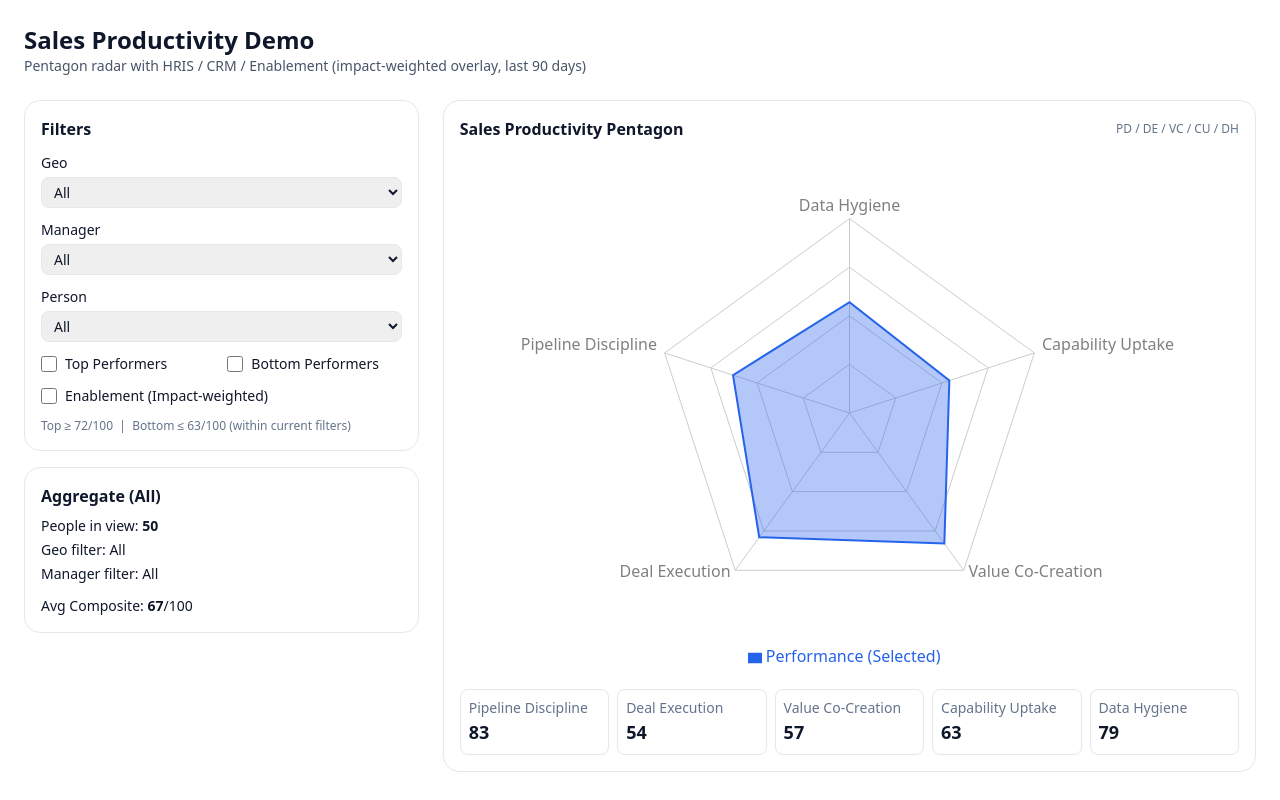
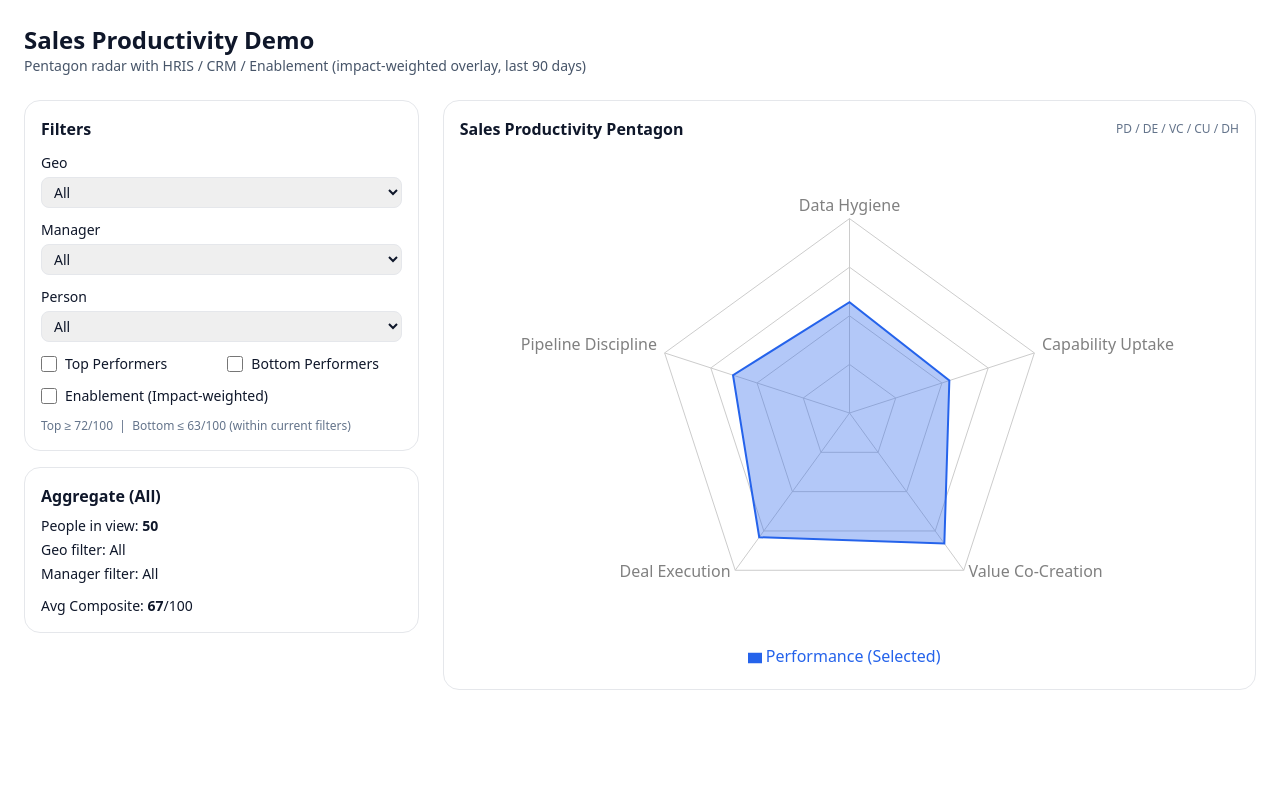
Before and after one commit to ashishvarghese242/sales-productivity-demo, a React (Vite) app: page / in a window 1280 px wide. Built offline with nearby package versions, Linux system fonts and the light colour scheme.

Commit message:
Update App.jsx

```diff
--- a/src/App.jsx
+++ b/src/App.jsx
@@ -9,7 +9,7 @@ const LEVERS = [
   'Data Hygiene',
 ]
 
-// Tune this to make the purple overlay more/less prominent
+// Keep as-is (you can tune later if you want the purple to pop more/less)
 const LRS_OVERLAY_MULTIPLIER = 1.8
 
 // ------------------------------ Data hooks ------------------------------
@@ -40,13 +40,13 @@ function computeScores(personId, crmRow, lrsRow) {
   if (crmRow) {
     // PIPELINE DISCIPLINE
     const coverageScore = Math.min(100, (crmRow.pipeline_coverage / 3.5) * 100) // 3.5x target
-    const stalledScore = (1 - crmRow.stalled_ratio) * 100 // lower stalled is better
-    const newOppsScore = Math.min(100, (crmRow.new_opps_last_30 / 6) * 100) // 6/mo is strong
+    const stalledScore = (1 - crmRow.stalled_ratio) * 100
+    const newOppsScore = Math.min(100, (crmRow.new_opps_last_30 / 6) * 100)
     pd = clamp(0.4 * coverageScore + 0.3 * stalledScore + 0.3 * newOppsScore)
 
     // DEAL EXECUTION
     const winScore = crmRow.win_rate * 100
-    const cycleScore = Math.max(0, 100 - (crmRow.avg_cycle_days - 30) * 2) // 30 days ideal
+    const cycleScore = Math.max(0, 100 - (crmRow.avg_cycle_days - 30) * 2)
     const meddpiccScore =
       (crmRow.meddpicc.metrics_pct +
         crmRow.meddpicc.econ_buyer_pct +
@@ -74,10 +74,10 @@ function computeScores(personId, crmRow, lrsRow) {
     dh = clamp((ns + nm + sd + fc + cd) / 5)
   }
 
-  // CAPABILITY UPTAKE (from legacy LRS aggregates)
+  // CAPABILITY UPTAKE (legacy LRS aggregates)
   if (lrsRow) {
     const comp = Math.min(100, (lrsRow.completions / 8) * 100)
-    const minutes = Math.min(100, (lrsRow.minutes / 600) * 100) // 10h cap
+    const minutes = Math.min(100, (lrsRow.minutes / 600) * 100)
     const recency = Math.max(0, 100 - lrsRow.recency_days * 2)
     const assess = lrsRow.assessment_score_avg
     const certs = Math.min(100, lrsRow.certifications * 25)
@@ -117,25 +117,18 @@ function compositeOf(person, crmById, lrsById) {
   return (s['Pipeline Discipline'] + s['Deal Execution'] + s['Value Co-Creation'] + s['Capability Uptake'] + s['Data Hygiene']) / 5
 }
 
-// ------------------------------ NEW: Impact-weighted Enablement overlay per lever ------------------------------
-/**
- * coverage_person_lever =
- *   ( SUM impact_score of COMPLETED, NON-FLUFF assets for lever × LRS_OVERLAY_MULTIPLIER )
- * / ( SUM impact_score of ALL NON-FLUFF assets for that lever )
- * -> clamp 0..100
- *
- * Group view (“All”) = average of people’s coverage.
- */
+// ------------------------------ Enablement overlay (coverage) ------------------------------
 function lrsImpactCoverageForPeople(personIds, lrsCatalog, lrsEvents) {
+  const LEVERS_LOCAL = LEVERS
   if (!personIds?.length || !lrsCatalog?.length) {
-    return Object.fromEntries(LEVERS.map(l => [l, 0]))
+    return Object.fromEntries(LEVERS_LOCAL.map(l => [l, 0]))
   }
 
   const leverAssets = {}
   const leverDenom = {}
-  LEVERS.forEach(l => { leverAssets[l] = []; leverDenom[l] = 0 })
+  LEVERS_LOCAL.forEach(l => { leverAssets[l] = []; leverDenom[l] = 0 })
   lrsCatalog.forEach(a => {
-    if (!LEVERS.includes(a.lever)) return
+    if (!LEVERS_LOCAL.includes(a.lever)) return
     if (a.is_fluff) return
     leverAssets[a.lever].push(a)
     leverDenom[a.lever] += (a.impact_score || 0)
@@ -148,9 +141,9 @@ function lrsImpactCoverageForPeople(personIds, lrsCatalog, lrsEvents) {
     if (e.completed) completedByPerson[e.person_id].add(e.asset_id)
   })
 
-  const perLeverSums = Object.fromEntries(LEVERS.map(l => [l, 0]))
+  const perLeverSums = Object.fromEntries(LEVERS_LOCAL.map(l => [l, 0]))
   personIds.forEach(pid => {
-    LEVERS.forEach(lever => {
+    LEVERS_LOCAL.forEach(lever => {
       const denom = leverDenom[lever] || 0
       if (denom === 0) return
       let num = 0
@@ -164,7 +157,7 @@ function lrsImpactCoverageForPeople(personIds, lrsCatalog, lrsEvents) {
   })
 
   const avgCoverage = {}
-  LEVERS.forEach(lever => {
+  LEVERS_LOCAL.forEach(lever => {
     avgCoverage[lever] = Math.round((perLeverSums[lever] || 0) / personIds.length)
   })
   return avgCoverage
@@ -377,17 +370,7 @@ export default function App() {
             showBottom={showBottom}
             showLRS={showLRS}
           />
-
-          {/* Quick score stripes */}
-          <div className="mt-4 grid grid-cols-1 md:grid-cols-5 gap-2 text-sm">
-            {LEVERS.map((l) => (
-              <div key={l} className="rounded-lg border p-2">
-                <div className="text-slate-500">{l}</div>
-                <div className="text-lg font-semibold">{Math.round(selectedScores[l] || 0)}</div>
-              </div>
-            ))}
-          </div>
-
+          {/* ⬆️ Removed the quick score boxes so chart height matches filter panel */}
         </div>
       </div>
     </div>
```
